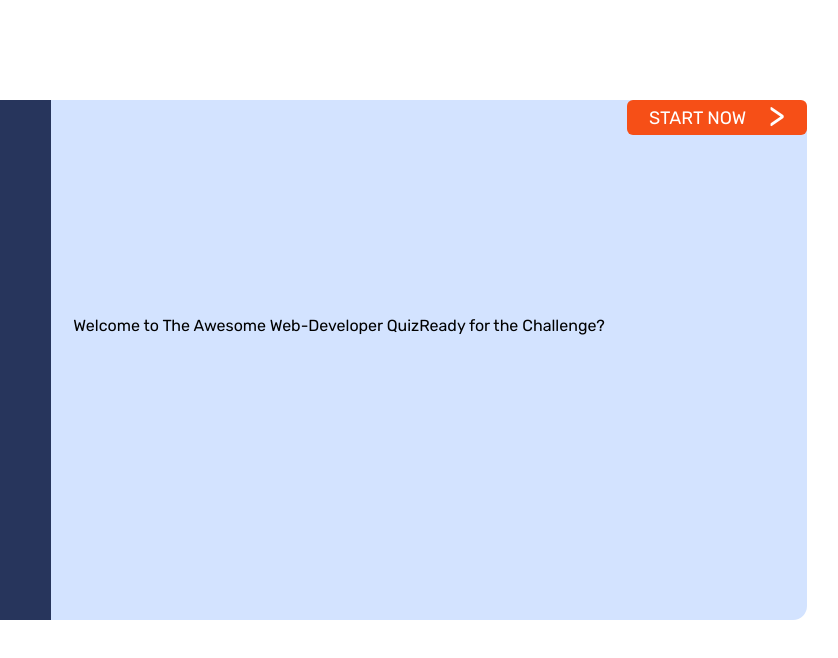
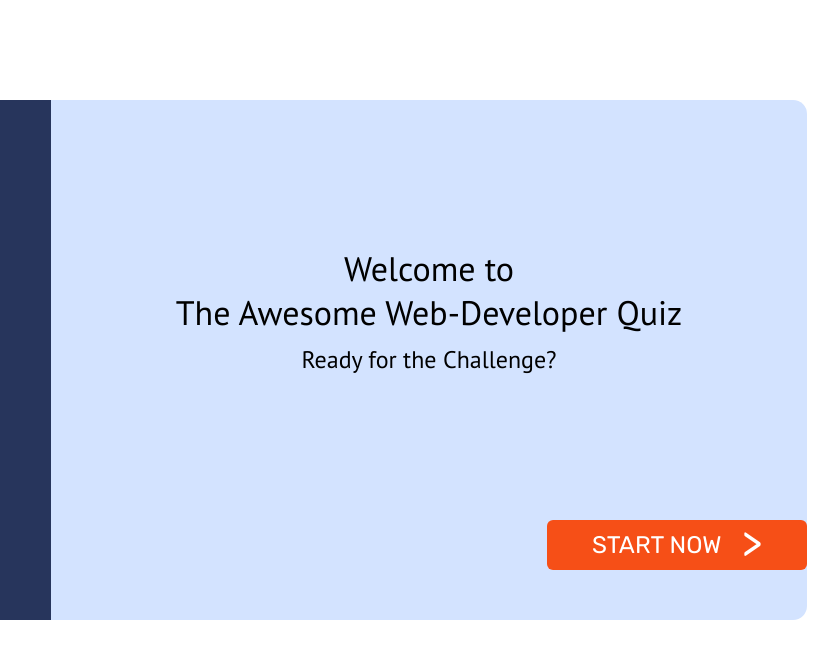
Before and after one commit to PeterSteinlesberger/Programmierer-Quiz, a plain HTML site: page index.html in a window 1280 px wide. Shown: the full height of the page, 260-1098 px from the left. Drawn offline with Linux system fonts and the light colour scheme.

Commit message:
start-screen finshed

```diff
--- a/index.html
+++ b/index.html
@@ -14,8 +14,10 @@
     <link rel="preconnect" href="https://fonts.googleapis.com">
     <link rel="preconnect" href="https://fonts.gstatic.com" crossorigin>
     <link href="https://fonts.googleapis.com/css2?family=Rubik:ital,wght@0,300;0,400;0,500;0,600;0,700;0,800;0,900;1,300;1,400;1,500;1,600;1,700;1,800;1,900&display=swap" rel="stylesheet">
-
-
+<!--include Font Family "PT SANS"-->
+    <link rel="preconnect" href="https://fonts.googleapis.com">
+    <link rel="preconnect" href="https://fonts.gstatic.com" crossorigin>
+    <link href="https://fonts.googleapis.com/css2?family=PT+Sans:ital,wght@0,400;0,700;1,400;1,700&display=swap" rel="stylesheet">
   </head>
   <body>
 
@@ -31,8 +33,8 @@
         </div>
         <div class="right-container">
               <div class="landing-text">
-            <span>Welcome to The Awesome Web-Developer Quiz</span>
-            <span>Ready for the Challenge?</span>
+            <span class="main-text">Welcome to</span><span class="main-text">The Awesome Web-Developer Quiz</span>
+            <span class="main-question">Ready for the Challenge?</span>
         </div>
             <div class="container-start-btn">
               <div class="start-button">
--- a/style.css
+++ b/style.css
@@ -38,8 +38,6 @@ border-bottom-left-radius: 14px;
     height: 65vh;
     width: 70%;
     background-color: rgb(211, 227, 255);
-    display: flex;
-
     border-top-right-radius: 14px;
     border-bottom-right-radius: 14px;
 }
@@ -75,30 +73,45 @@ border-left: 8px solid white;
 color: white;
 }
 .container-start-btn {
+display: flex;
+justify-content: flex-end;
 
 }
 
 .start-button {
-    width: 180px;
-    height: 35px;
-   font-size: 18px;
+    width: 210px;
+    height: 50px;
+   font-size: 24px;
     display: flex;
    justify-content: space-evenly;
     align-items: center;
     color: white;
     background-color: rgb(246,79,23);
     border-radius: 6px;
+    padding-left: 25px;
+    padding-right: 25px;
 }
 
 .pointer {
-    font-size: 34px;
+    font-size: 42px;
     padding-bottom: 4px ;
 }
 
 .landing-text {
     width: 100%;
-    height: 450px;
+    height: 420px;
     display: flex;
     justify-content: center;
+    flex-direction: column;
     align-items: center;
+    font-family: 'PT Sans', sans-serif;
 }
+
+.main-text {
+    font-size: 34px;
+}
+
+.main-question {
+    font-size: 24px;
+    margin-top: 10px;
+}
```
